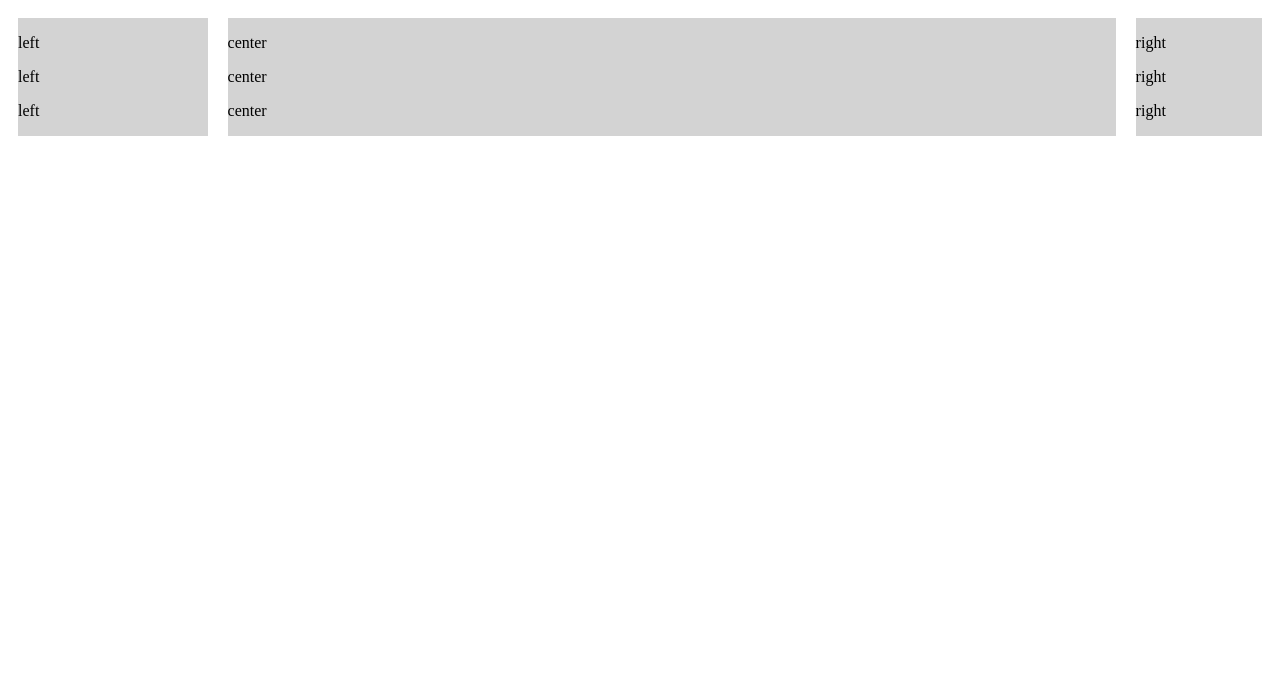
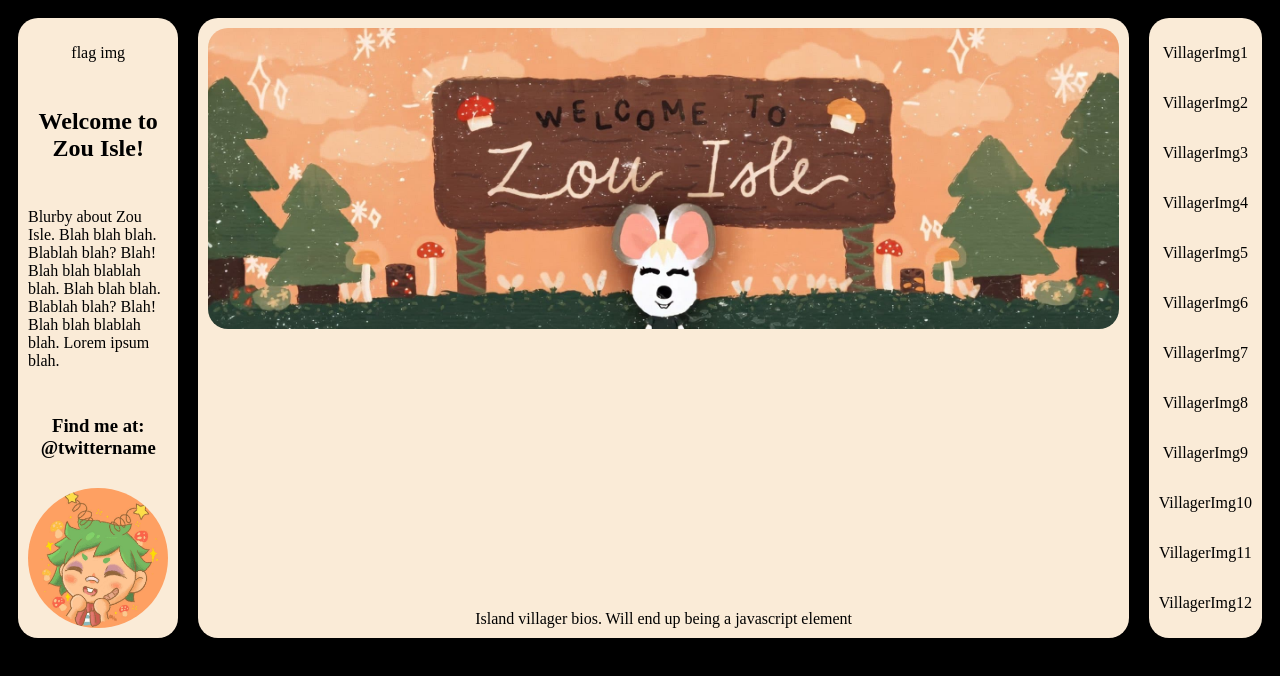
Before and after one commit to AarikStone/zou-isle-webpage, a plain HTML site: page index.html in a window 1280 px wide. Drawn offline with Linux system fonts and the light colour scheme; files whose address does not match are found by name.

Commit message:
added some images, further fleshed out the main div contents, minor css changes

```diff
--- a/index.html
+++ b/index.html
@@ -6,19 +6,30 @@
 </head>
 <body>
     <div class="left main">
-        <p>left</p>
-        <p>left</p>
-        <p>left</p>
+        <p>flag img</p>
+        <h2>Welcome to Zou Isle!</h2>
+        <p>Blurby about Zou Isle. Blah blah blah. Blablah blah? Blah! Blah blah blablah blah.
+         Blah blah blah. Blablah blah? Blah! Blah blah blablah blah. Lorem ipsum blah.</p>
+        <h3>Find me at: @twittername</h3>
+        <img class="lee" src="C:/Projects/html/zou/img/lee.jpg">
     </div>
     <div class="center main">
-        <p>center</p>
-        <p>center</p>
-        <p>center</p>
+        <img class="banner" src="C:/Projects/html/zou/img/banner.jpg">
+        <div>Island villager bios. Will end up being a javascript element</div>
     </div>
     <div class="right main">
-        <p>right</p>
-        <p>right</p>
-        <p>right</p>
+        <p>VillagerImg1</p>
+        <p>VillagerImg2</p>
+        <p>VillagerImg3</p>
+        <p>VillagerImg4</p>
+        <p>VillagerImg5</p>
+        <p>VillagerImg6</p>
+        <p>VillagerImg7</p>
+        <p>VillagerImg8</p>
+        <p>VillagerImg9</p>
+        <p>VillagerImg10</p>
+        <p>VillagerImg11</p>
+        <p>VillagerImg12</p>
     </div>
     <script src="script.js"></script>
 </body>
--- a/style.css
+++ b/style.css
@@ -1,16 +1,27 @@
 body {
+    background-color: black;
     display: flex;
     flex-direction: row;
 }
 
+h2, h3 {
+    text-align: center;
+}
+
 .main {
-    background-color: lightgray;
+    height: auto;
+    background-color: antiquewhite;
+    border-radius: 20px;
     margin: 10px;
-    align-items: space-between;
+    padding: 10px;
+    display: flex;
+    flex-direction: column;
+    justify-content: space-between;
+    align-items: center;
 }
 
 .left {
-    width: 15%;
+    width: 25%;
 }
 
 .center {
@@ -18,5 +29,15 @@ body {
 }
 
 .right {
-    width: 10%;
+    width: 15%;
 }
+
+.lee {
+    width: 100%;
+    border-radius: 50%;
+}
+
+.banner {
+    width:100%;
+    border-radius: 20px;
+}
```
Also changed, not shown: img/banner.jpg (added), img/lee.jpg (added).
